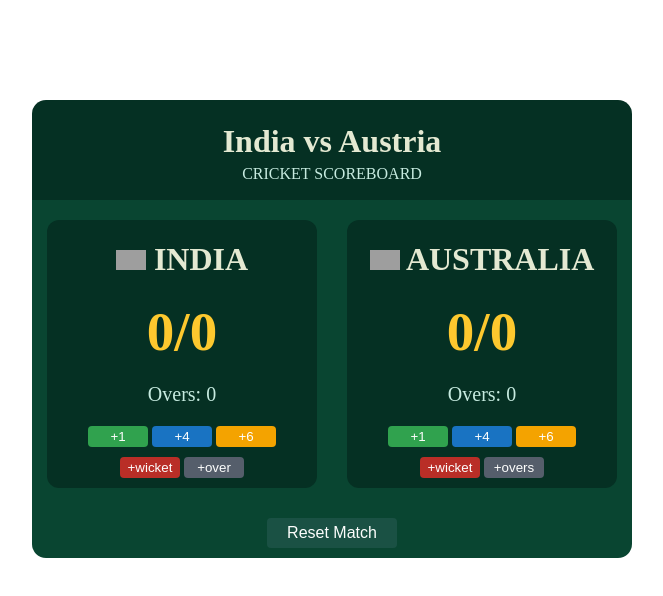
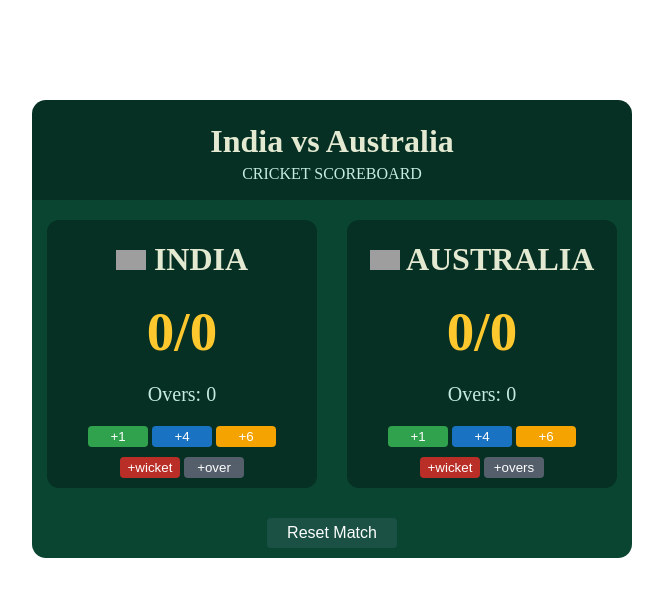
Before and after one commit to shristi005/Scoreboard, a plain HTML site: page CricketScoreBoard/index.html in a window 1280 px wide. Shown: the whole page, without its empty margins (308-971 px from the left). Drawn offline with Linux system fonts and the light colour scheme; grey boxes are pictures that could not be loaded.

Commit message:
Updated Austria to Australia back

```diff
--- a/CricketScoreBoard/index.html
+++ b/CricketScoreBoard/index.html
@@ -9,7 +9,7 @@
 <body>
     <div class="container">
         <div class="heading">
-            <h1>India vs Austria</h1>
+            <h1>India vs Australia</h1>
             <p class="subhead">CRICKET SCOREBOARD</p>
         </div>
         <div class="main">
```
